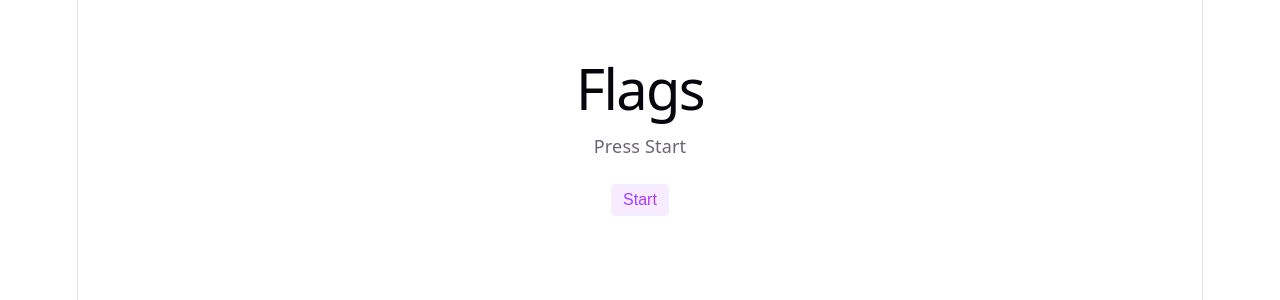
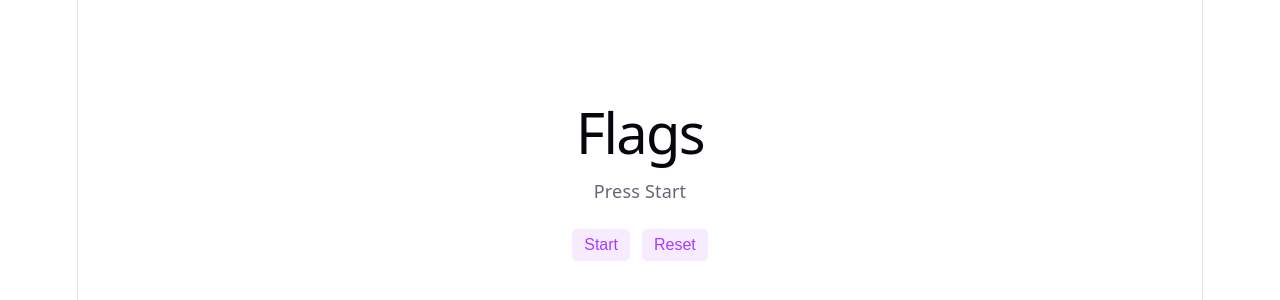
Before and after one commit to nick-hue/flag-speedrun, a React app in the folder frontend/: page / in a window 1280 px wide. Shown: the part 214-514 px from the top of the page. Built offline with nearby package versions, Linux system fonts and the light colour scheme; the HTML template or start-up script is replaced by a standard one.

Commit message:
initial commit

```diff
--- a/frontend/src/App.css
+++ b/frontend/src/App.css
@@ -17,7 +17,7 @@
   }
 }
 
-.startGame {
+.controlButton {
   font-size: 16px;
   padding: 5px 10px;
   border-radius: 5px;
@@ -34,6 +34,11 @@
     outline: 2px solid var(--accent);
     outline-offset: 2px;
   }
+}
+
+.gameControls {
+  display: flex;
+  gap: 12px;
 }
 
 .flags {
--- a/frontend/src/App.jsx
+++ b/frontend/src/App.jsx
@@ -1,9 +1,4 @@
 import { useState } from 'react'
-// import countries from "i18n-iso-countries";
-// import en from "i18n-iso-countries/langs/en.json";
-// countries.registerLocale(en);
-// const countryCodes = Object.keys(countries.getNames("en"));
-
 import countries from "./data/countries";
 import './App.css'
 
@@ -13,9 +8,14 @@ function App() {
   const [flags, setFlags] = useState(() => getRandomFlags(countryCodes, 4));
   const [hasStarted, setHasStarted] = useState(false);
 
-  function getNewFlags() {
+  function startGame() {
     setFlags(getRandomFlags(countryCodes, 4));
     setHasStarted(true);
+  }
+
+  function resetGame() {
+    setHasStarted(false);
+    setFlags(getRandomFlags(countryCodes, 4));
   }
 
   return (
@@ -28,6 +28,20 @@ function App() {
           </p>
         </div>
 
+        <div className="gameControls">
+          <button
+            className="controlButton"
+            onClick={startGame}>
+            Start
+          </button>
+
+          <button
+            className="controlButton"
+            onClick={resetGame}>
+            Reset
+          </button>
+        </div>
+
         {hasStarted && (
           <div className="flags">
             {flags.map((code) => (
@@ -35,16 +49,8 @@ function App() {
             ))}
           </div>
         )}
-
-        <button
-          className="startGame"
-          onClick={getNewFlags}>
-          Start
-        </button>
-
       </section>
 
-      <section id="spacer"></section>
     </>
   )
 }
--- /dev/null
+++ b/package.json
@@ -0,0 +1,5 @@
+{
+  "dependencies": {
+    "i18n-iso-countries": "^7.14.0"
+  }
+}
```
Also changed, not shown: 2 other files (tests, documents, lock files or other folders).
